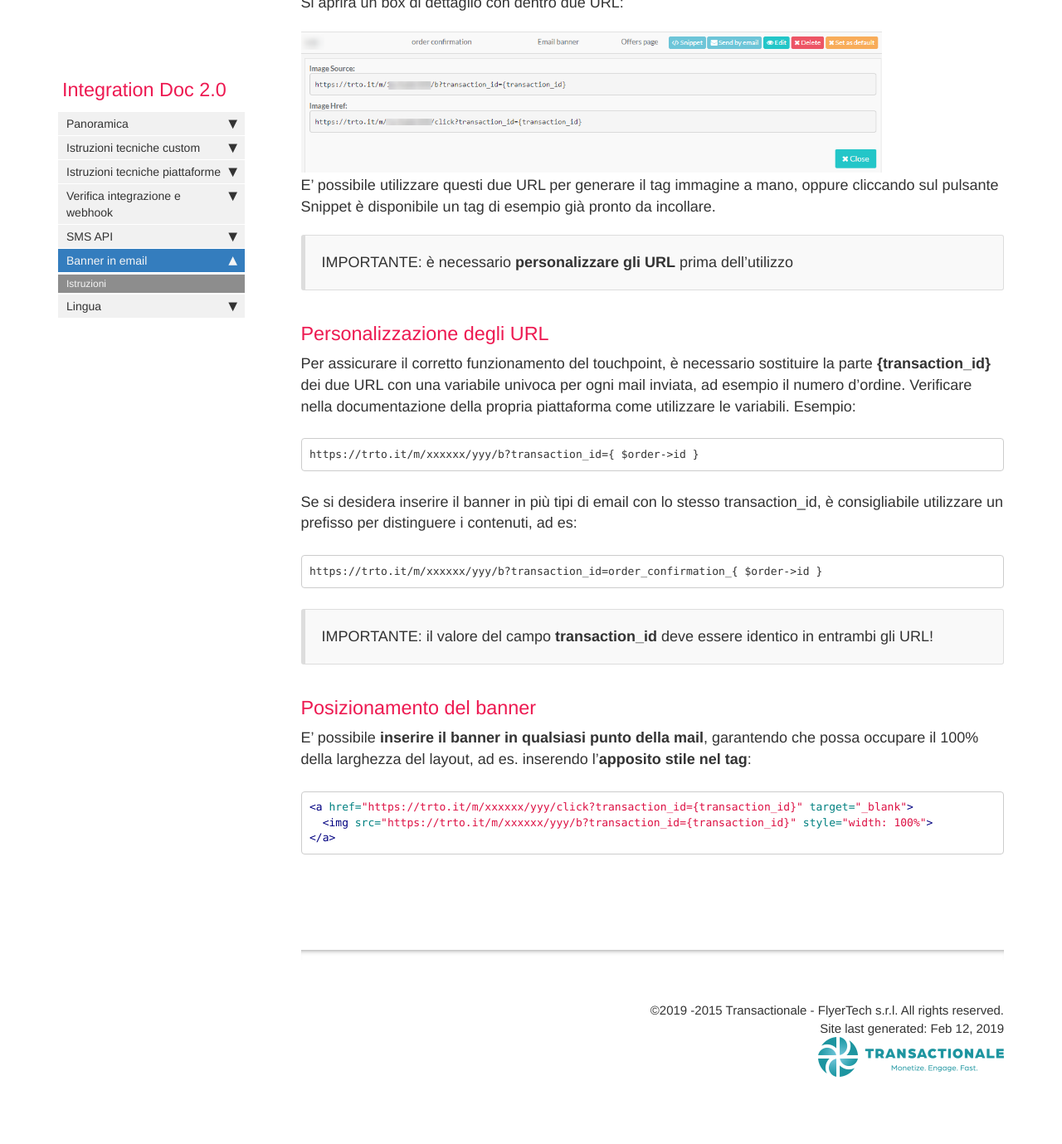
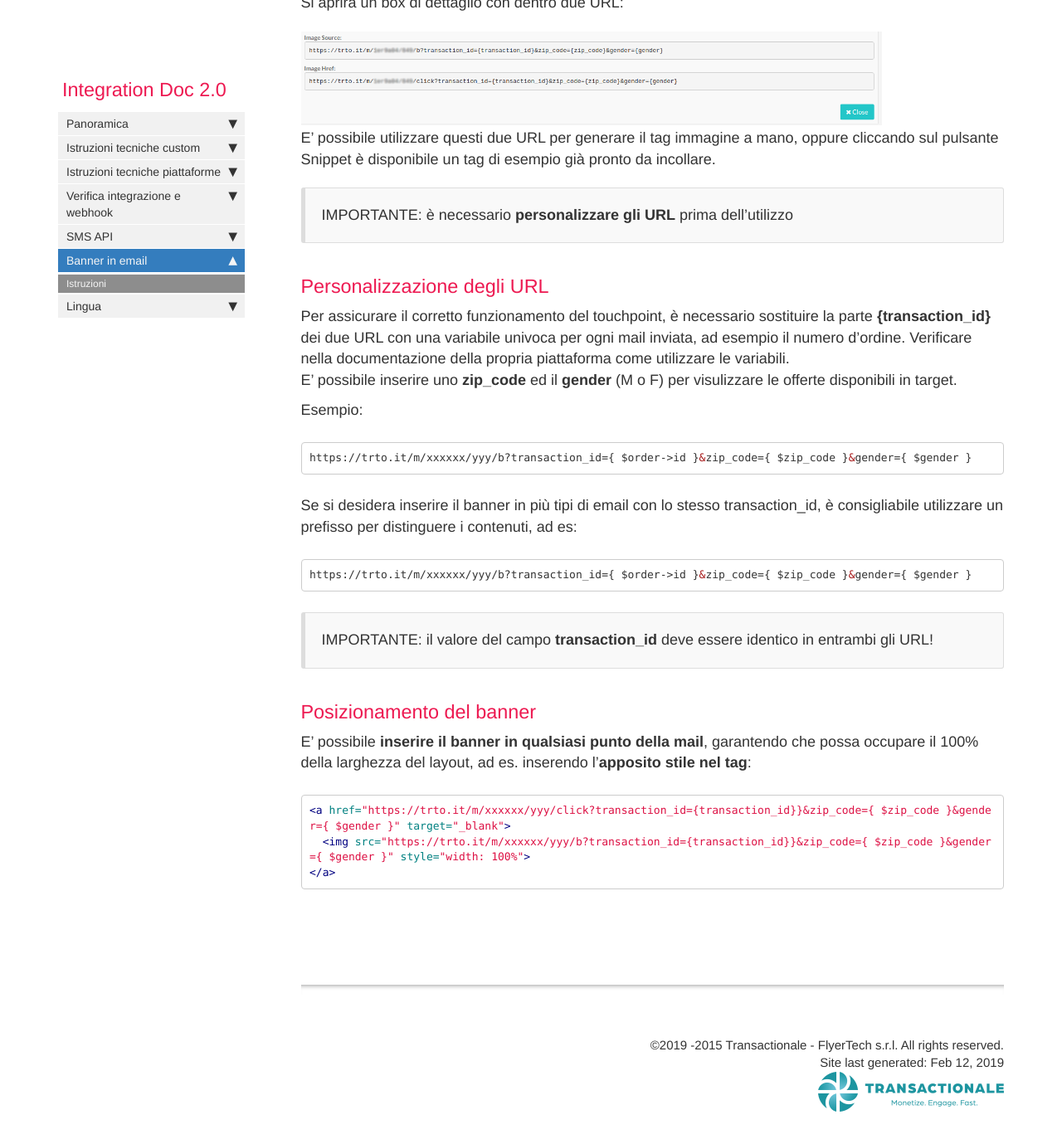
Before and after one commit to flyertech/trx_docs_it, a Jekyll site: the page built from pages/mydoc/banner_email.md, in a window 1280 px wide and 1400 px high, scrolled down 1257 px. Shown: the top 1379 px of the window at 83% size. Built offline with Jekyll 4.4.1, drawn with Linux system fonts in a browser that asks for light colours; nearby versions of some CDN libraries; comment, search, counter and statistics services are not loaded; before the commit the page ends 2615 px from its top, so only the background shows below that.

Commit message:
Updated email banner docs with targetization.

````diff
--- a/pages/mydoc/banner_email.md
+++ b/pages/mydoc/banner_email.md
@@ -27,14 +27,17 @@ E’ possibile utilizzare questi due URL per generare il tag immagine a mano, op
 
 ### Personalizzazione degli URL
 Per assicurare il corretto funzionamento del touchpoint, è necessario sostituire la parte **{transaction_id}** dei due URL con una variabile univoca per ogni mail inviata, ad esempio il numero d’ordine. Verificare nella documentazione della propria piattaforma come utilizzare le variabili.
+<br>E' possibile inserire uno **zip_code** ed il **gender** (M o F) per visulizzare le offerte disponibili in target.
+
+
 Esempio:
 ```html
-https://trto.it/m/xxxxxx/yyy/b?transaction_id={ $order->id }
+https://trto.it/m/xxxxxx/yyy/b?transaction_id={ $order->id }&zip_code={ $zip_code }&gender={ $gender }
 ```
 
 Se si desidera inserire il banner in più tipi di email con lo stesso transaction_id, è consigliabile utilizzare un prefisso per distinguere i contenuti, ad es:
 ```html
-https://trto.it/m/xxxxxx/yyy/b?transaction_id=order_confirmation_{ $order->id }
+https://trto.it/m/xxxxxx/yyy/b?transaction_id={ $order->id }&zip_code={ $zip_code }&gender={ $gender }
 ```
 
 {% include callout.html content="IMPORTANTE: il valore del campo **transaction_id** deve essere identico in entrambi gli URL!" %}
@@ -44,7 +47,7 @@ https://trto.it/m/xxxxxx/yyy/b?transaction_id=order_confirmation_{ $order->id }
 E’ possibile **inserire il banner in qualsiasi punto della mail**, garantendo che possa occupare il 100% della larghezza del layout, ad es. inserendo l’**apposito stile nel tag**:
 
 ```html
-<a href="https://trto.it/m/xxxxxx/yyy/click?transaction_id={transaction_id}" target="_blank">
-  <img src="https://trto.it/m/xxxxxx/yyy/b?transaction_id={transaction_id}" style="width: 100%">
+<a href="https://trto.it/m/xxxxxx/yyy/click?transaction_id={transaction_id}}&zip_code={ $zip_code }&gender={ $gender }" target="_blank">
+  <img src="https://trto.it/m/xxxxxx/yyy/b?transaction_id={transaction_id}}&zip_code={ $zip_code }&gender={ $gender }" style="width: 100%">
 </a>
 ```
````
Also changed, not shown: images/email_banner2.png.
